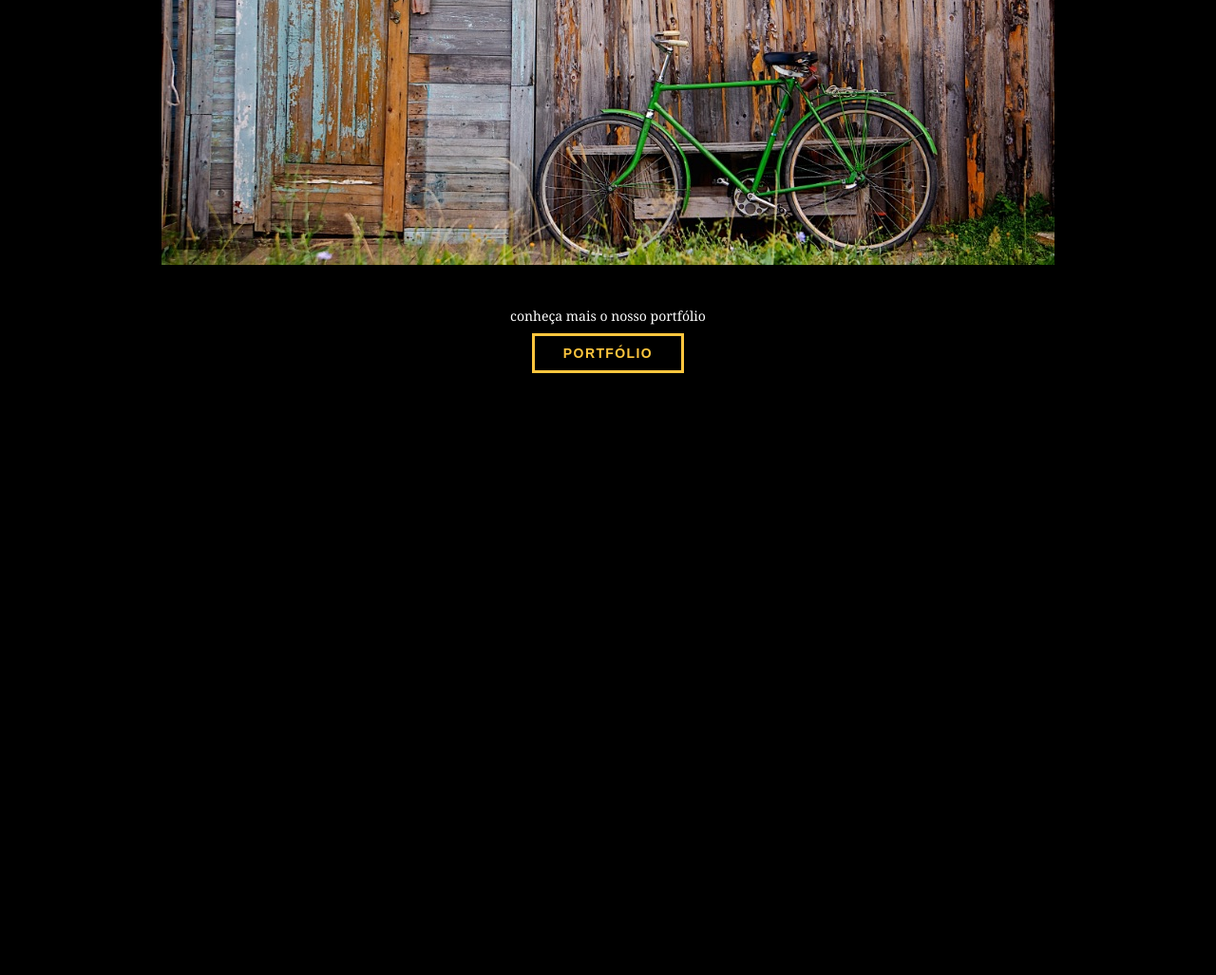
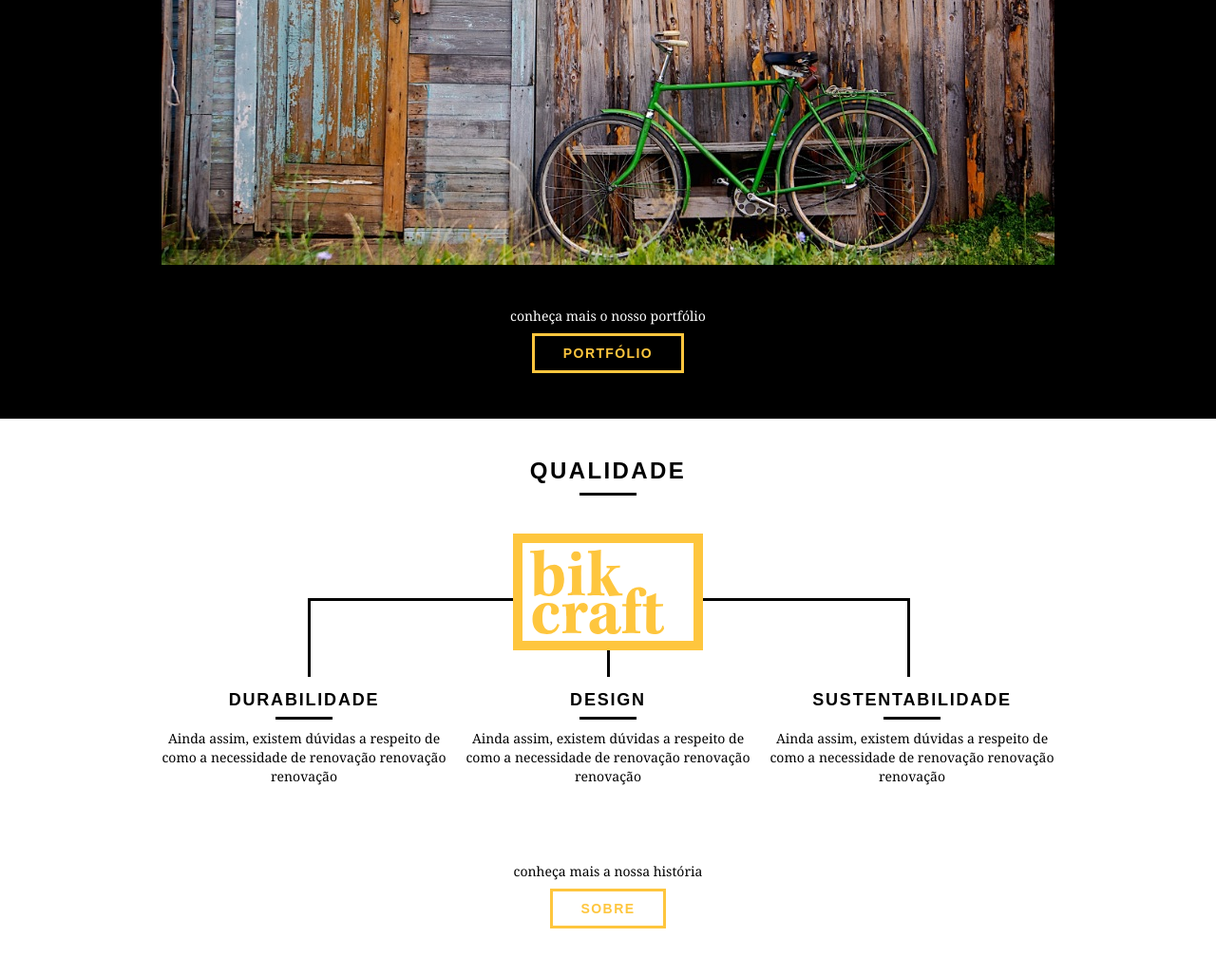
Before and after one commit to lincoolngomes/Bikcraft, a PHP site: page / in a window 1280 px wide. Shown: the part 1530-2557 px from the top of the page at 95% size. Before the commit the page ends 1923 px from the top, so only its background shows below. Run offline with PHP 8.4, Linux system fonts and the light colour scheme.

Commit message:
add qualidade home

```diff
--- a/css/style.css
+++ b/css/style.css
@@ -214,3 +214,54 @@ p {
 .portfolio .call-to-action p {
   color: #fff;
 }
+
+/* Qualidade */
+
+.qualidade {
+  position: relative;
+}
+
+.qualidade_lista {
+  padding-top: 20px;
+}
+
+.qualidade::after {
+  content: "";
+  width: 634px;
+  height: 83px;
+  display: block;
+  background: url("../img/linhas.svg") no-repeat center;
+  position: absolute;
+  top: 189px;
+  right: 162px;
+  z-index: -1;
+}
+
+.qualidade img {
+  margin: auto;
+  display: block;
+}
+
+.qualidade_lista li {
+  text-align: center;
+  padding: 0 0 40px;
+}
+
+.qualidade_lista h3 {
+  font-size: 18px;
+  margin-top: 20px;
+  margin-bottom: 10px;
+  text-transform: uppercase;
+  font-weight: bold;
+  letter-spacing: 0.1em;
+  line-height: 25px;
+}
+
+.qualidade_lista h3::after {
+  content: "";
+  display: block;
+  width: 60px;
+  height: 3px;
+  background: black;
+  margin: 5px auto 5px auto;
+}
--- a/index.html
+++ b/index.html
@@ -92,6 +92,30 @@
 
   </section>
 
+  <section class="qualidade container">
+    <h2 class="subtitulo">Qualidade</h2>
+    <img src="./img/bikcraft-qualidade.svg" alt="Bikcraft Qualidade">
+    <ul class="qualidade_lista">
+      <li class="grid-1-3">
+        <h3>Durabilidade</h3>
+        <p>Ainda assim, existem dúvidas a respeito de como a necessidade de renovação renovação renovação</p>
+      </li>
+      <li class="grid-1-3">
+        <h3>Design</h3>
+        <p>Ainda assim, existem dúvidas a respeito de como a necessidade de renovação renovação renovação</p>
+      </li>
+      <li class="grid-1-3">
+        <h3>Sustentabilidade</h3>
+        <p>Ainda assim, existem dúvidas a respeito de como a necessidade de renovação renovação renovação</p>
+      </li>
+    </ul>
+    <div class="call-to-action">
+      <p>conheça mais a nossa história</p>
+      <div><a href="sobre.html" class="btn btn-preto">Sobre</a></div>
+    </div>
+
+  </section>
+
 
 
 </body>
```
